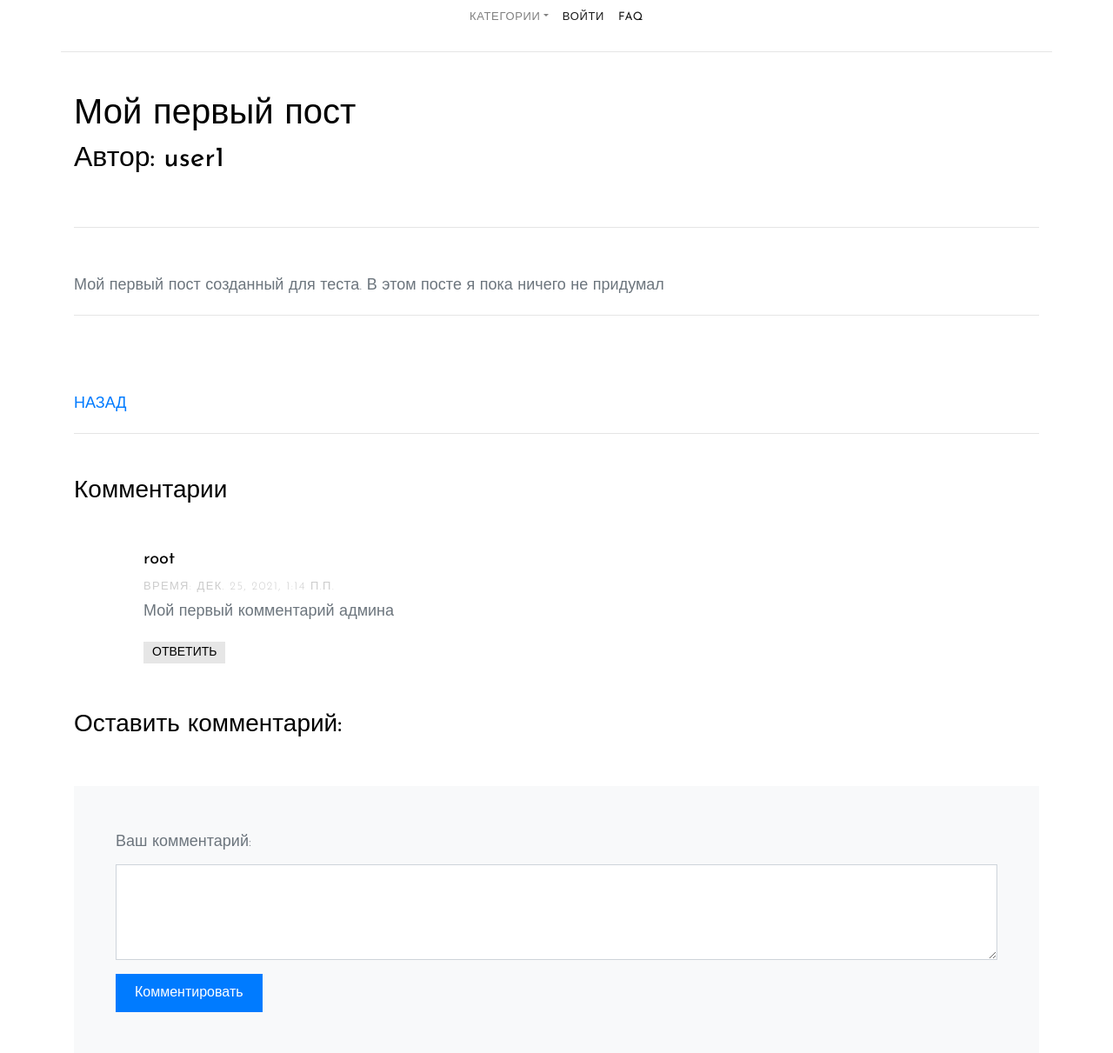
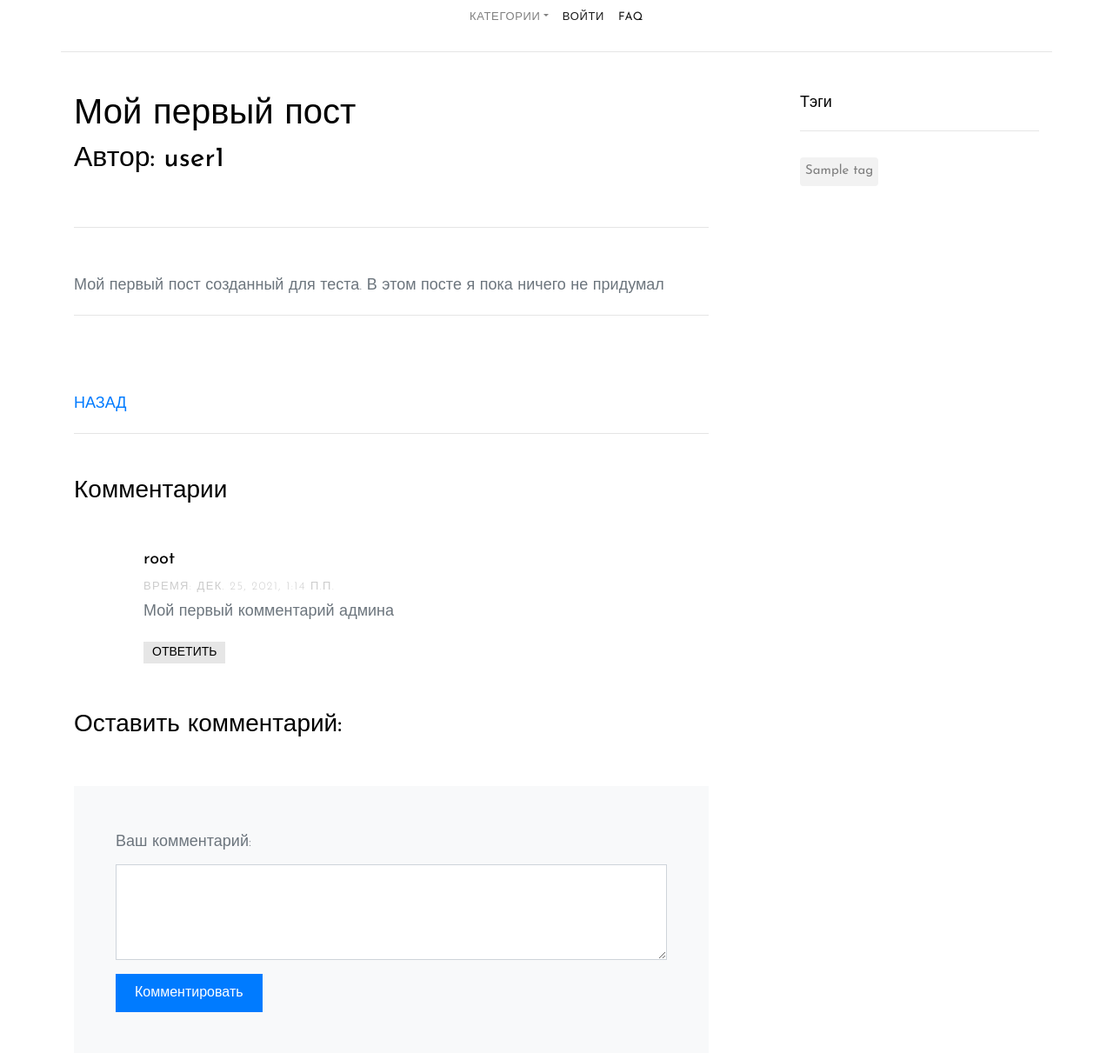
Before and after one commit to uRufus/Habr, a Django app: page /blog/1 in a window 1280 px wide. Shown: the part 260-1471 px from the top of the page at 87% size. Run offline with Django 3.2, Linux system fonts and the light colour scheme; data comes from the database, SQL or seed files in the repository; tables that the repository leaves empty hold one stand-in row (values such as "Sample post"); some libraries are stand-ins or nearby versions.

Commit message:
исправил шаблоны и формы, чтобы включить тэги

```diff
--- a/myHabr/mainapp/templates/blogpost/blogpost-detail.html
+++ b/myHabr/mainapp/templates/blogpost/blogpost-detail.html
@@ -35,6 +35,8 @@
 {%  endblock %}
 {% block content %}
     <div class="container">
+        <div class="row blog-entries">
+            <div class="col-md-12 col-lg-8 main-content">
                 <h1>{{ object.title }}</h1>
                 <h2>Автор: {{ object.author }}</h2></br>
                 <hr>
@@ -46,6 +48,7 @@
                 <a href="{% url 'blogpost'  %}"> НАЗАД </a> </br>
                 <hr>
                 </br>
+
                 <h3 class="mb-5">Комментарии</h3>
                 {% include 'comments/comments.html' %}
                 <h3 class="mb-1">Оставить комментарий:</h3>
@@ -58,6 +61,20 @@
                         </div>
                         <button id="comment_send" type="submit" class="btn btn-primary">Комментировать</button>
                     </form>
+                </div>
+
+            </div>
+
+            <div class="col-md-12 col-lg-4 sidebar">
+                <div class="sidebar-box">
+                    <h3 class="heading">Тэги</h3>
+                    <ul class="tags">
+                        {% for tag in object.tags.all %}
+                            <li><a href="#">{{ tag.name }}</a></li>
+                        {% endfor %}
+                    </ul>
+                </div>
+            </div>
         </div>
     </div>
 
--- a/myHabr/mainapp/templates/mainapp/base.html
+++ b/myHabr/mainapp/templates/mainapp/base.html
@@ -21,6 +21,8 @@
 
         <!-- Theme Style -->
         <link rel="stylesheet" href="/static/css/style.css">
+    {% endblock %}
+    {% block style %}
     {% endblock %}
     <!-- Yandex.Metrika counter -->
   <script type="text/javascript" >
```
Also changed, not shown: myHabr/mainapp/forms.py (+6 -3 lines), myHabr/mainapp/templates/blogpost/blogpost_form.html (+7 -0 lines). Lines whose indentation alone changed are shown as unchanged.
